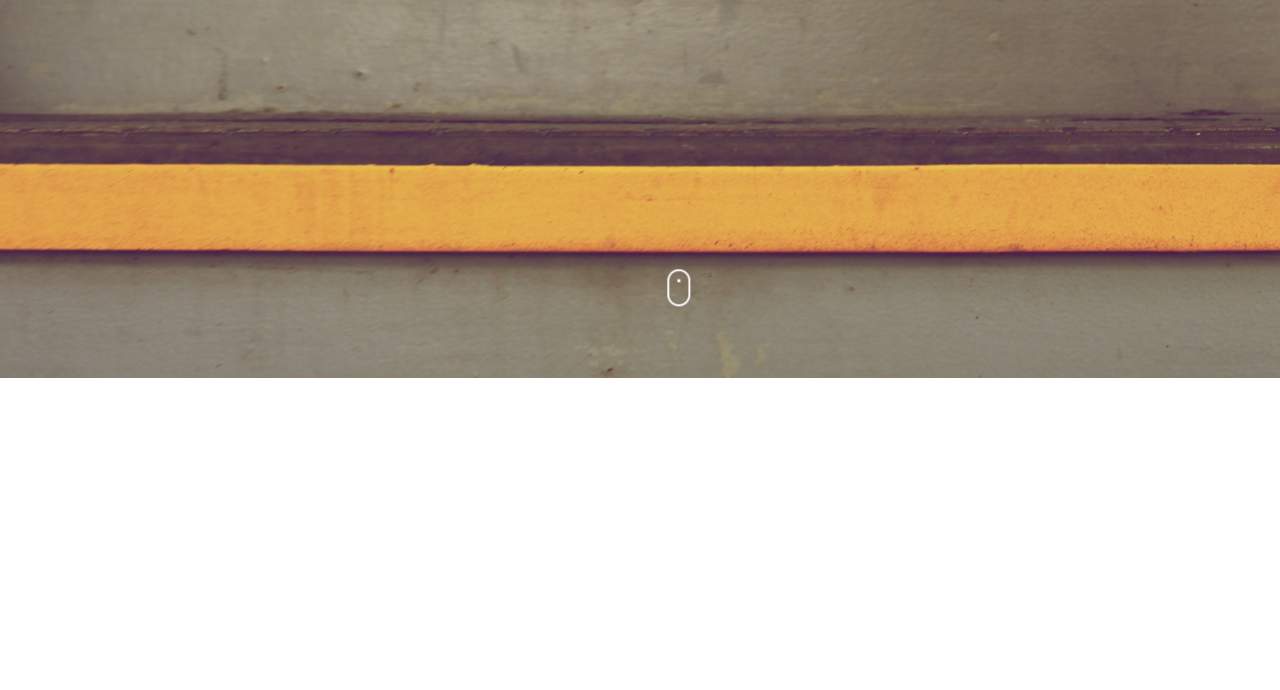
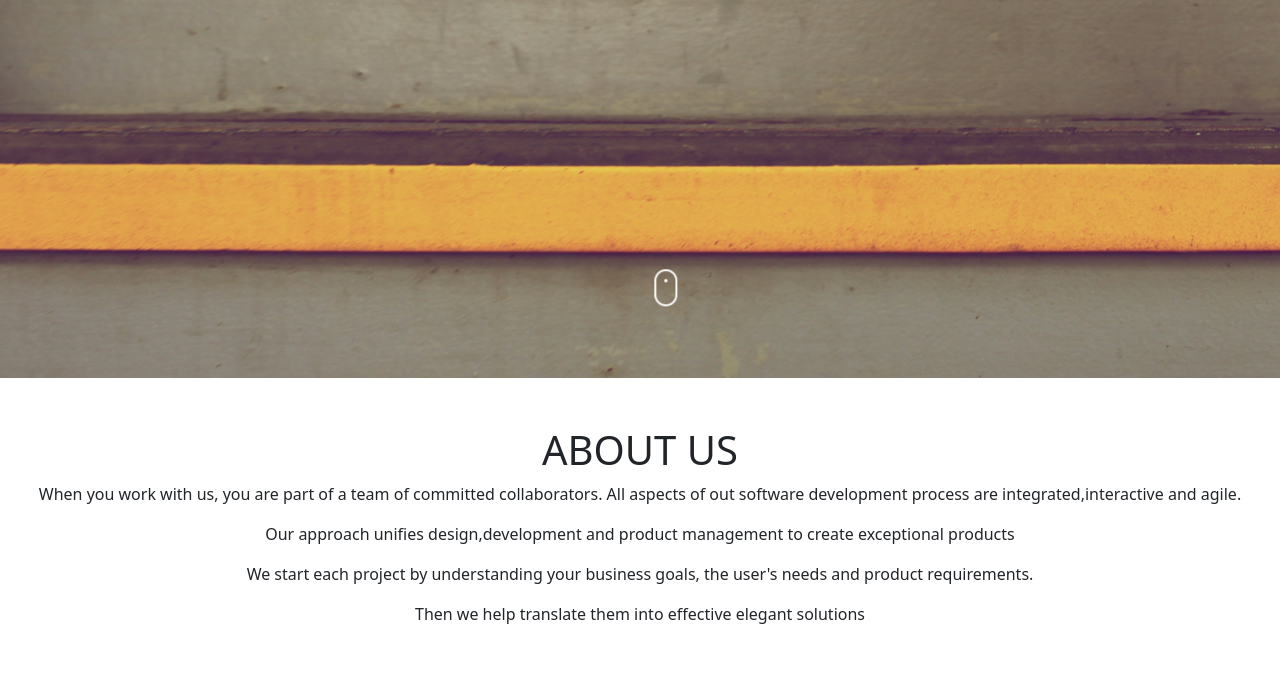
Before and after one commit to vokumu/Delani, a plain HTML site: page index.html in a window 1280 px wide. Shown: the part 693-1383 px from the top of the page. Before the commit the page ends 1071 px from the top, so only its background shows below. Drawn offline with Linux system fonts and the light colour scheme.

Commit message:
Added about section content

```diff
--- a/css/styles.css
+++ b/css/styles.css
@@ -7,7 +7,7 @@
 .silder-content {
 position: absolute;
 top:63%;
-left: 53%;
+left: 52%;
 transform: translate(-50%, -50%);
 
 
--- a/index.html
+++ b/index.html
@@ -27,6 +27,15 @@
             </div>
        </section>
        <!-- end section Slider-->
+       <!--section About-->
+       <section class="about text-center pt-5 pb-5">
+           <h1 class="capitalize">About us</h1>
+           <p>When you work with us, you are part of a team of committed collaborators. All aspects of out software development process are integrated,interactive and agile.</p>
+           <p>Our approach unifies design,development and product management to create exceptional products</p>
+           <p>We start each project by understanding your business goals, the user's needs and product requirements. </p><p>Then we help translate them into effective elegant solutions</p>
+
+       </section>
+       <!--end section about -->
     </div>
 </body>
 </html>
```
